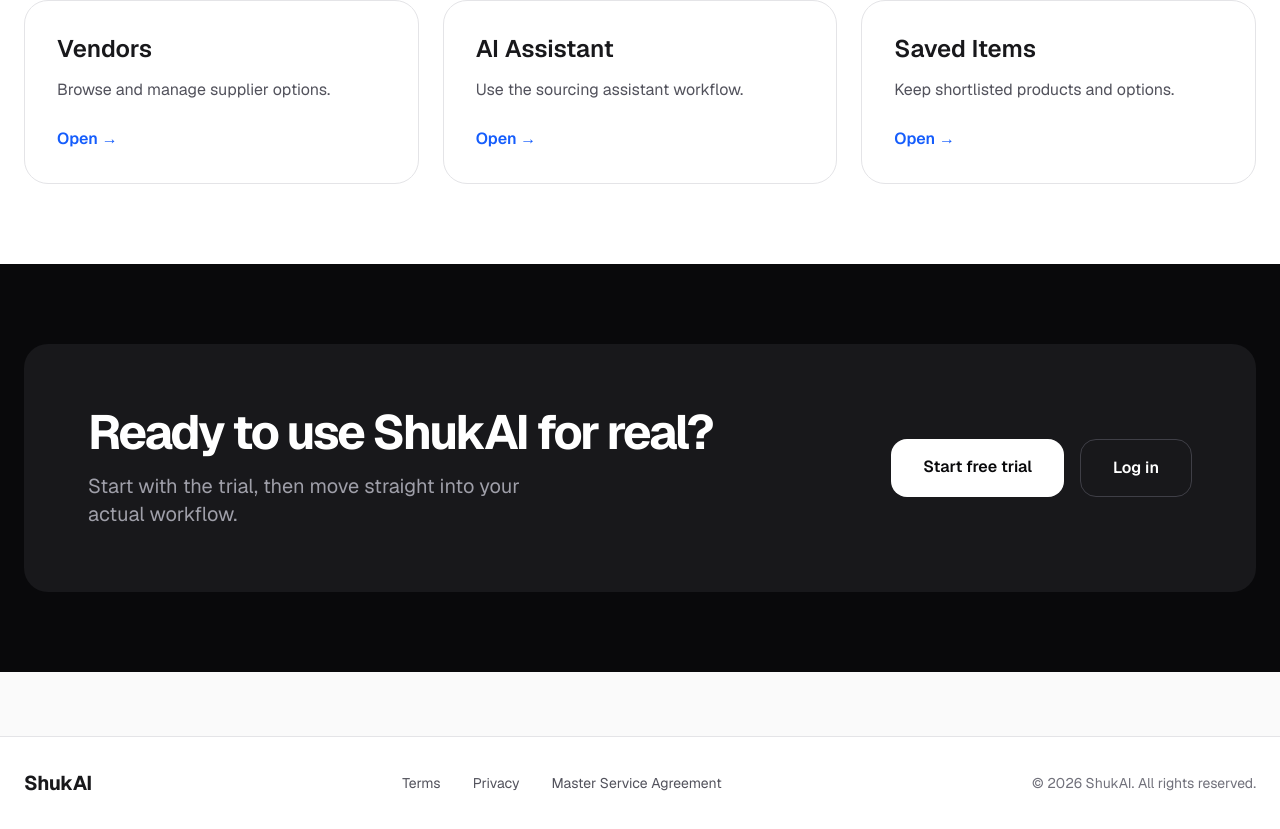
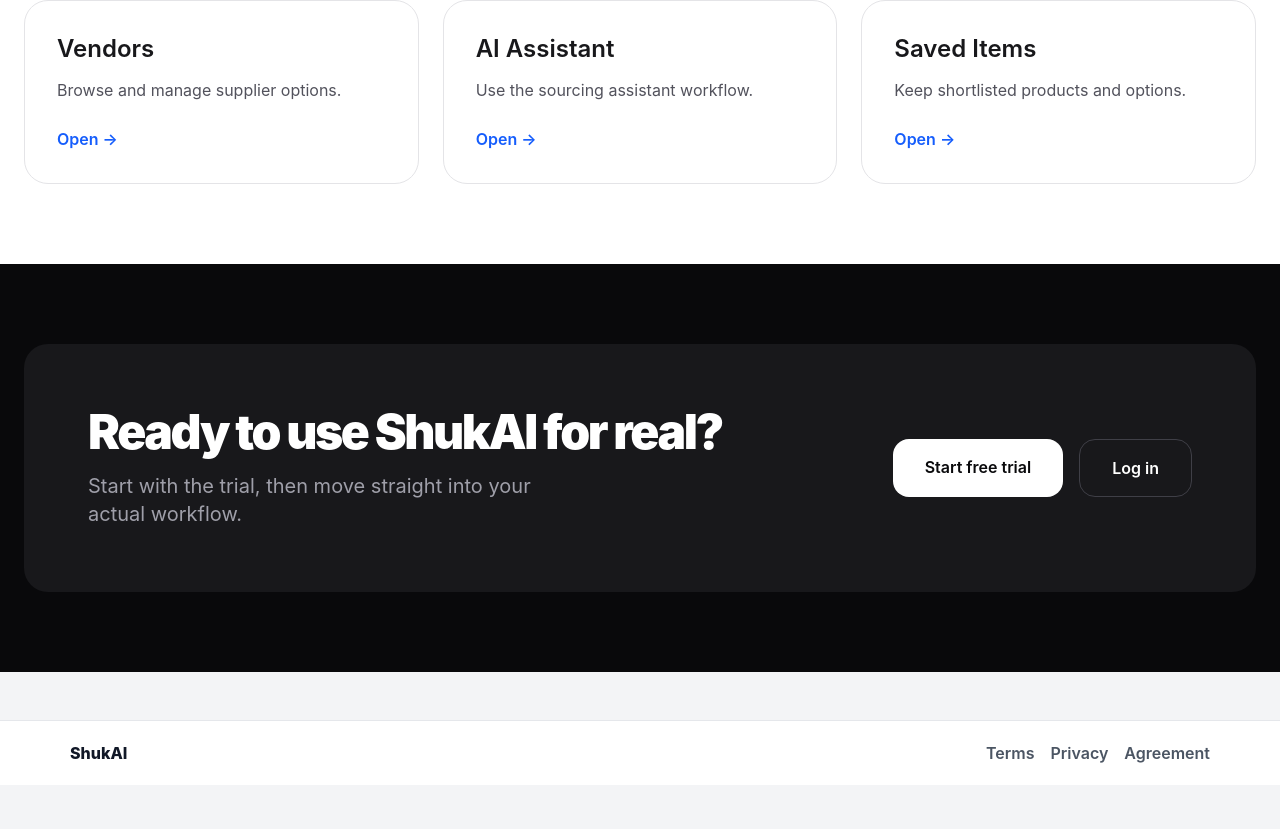
Before and after one commit to Gr33nstonecorp/shuka, a Next.js app: page / in a window 1280 px wide. Shown: the part 1215-2044 px from the top of the page. After the commit the page ends 2000 px from the top, so only its background shows below. Built offline with nearby package versions, Linux system fonts and the light colour scheme; no server answers.

Commit message:
Update layout.tsx

```diff
--- a/app/layout.tsx
+++ b/app/layout.tsx
@@ -1,34 +1,9 @@
-import type { Metadata } from "next";
-import { Geist, Geist_Mono } from "next/font/google";
 import "./globals.css";
 import Link from "next/link";
 
-const geistSans = Geist({
-  variable: "--font-geist-sans",
-  subsets: ["latin"],
-  weight: ["400", "500", "600", "700"],
-});
-
-const geistMono = Geist_Mono({
-  variable: "--font-geist-mono",
-  subsets: ["latin"],
-  weight: ["400", "500", "700"],
-});
-
-export const metadata: Metadata = {
-  title: "ShukAI - AI Procurement Platform",
-  description: "AI-powered marketplace for modern procurement. Manage requests, compare quotes, track orders, and work with suppliers in one place.",
-  keywords: ["procurement", "AI marketplace", "quotes", "inventory", "supply chain"],
-  authors: [{ name: "Gr33nstonecorp" }],
-  openGraph: {
-    title: "ShukAI - AI Procurement Platform",
-    description: "Modern AI-powered platform for requests, quotes, orders, and vendor management.",
-    images: [{ url: "/og-image.jpg" }], // Add an image to public/ later
-    url: "https://shuka-theta.vercel.app",
-  },
-  twitter: {
-    card: "summary_large_image",
-  },
+export const metadata = {
+  title: "ShukAI",
+  description: "AI procurement platform for modern teams",
 };
 
 export default function RootLayout({
@@ -37,29 +12,88 @@ export default function RootLayout({
   children: React.ReactNode;
 }) {
   return (
-    <html lang="en" className={`${geistSans.variable} ${geistMono.variable} dark`}>
-      <body className="min-h-screen bg-zinc-50 dark:bg-zinc-950 text-zinc-900 dark:text-zinc-100 font-sans antialiased">
-        {/* Optional: Add a top navbar here later */}
-        <main className="flex-1">{children}</main>
+    <html lang="en">
+      <body
+        style={{
+          margin: 0,
+          minHeight: "100vh",
+          background: "#f3f4f6",
+          color: "#111827",
+          fontFamily:
+            'Inter, ui-sans-serif, system-ui, -apple-system, BlinkMacSystemFont, "Segoe UI", sans-serif',
+          display: "flex",
+          flexDirection: "column",
+        }}
+      >
+        <div style={{ flex: 1 }}>{children}</div>
 
-        <footer className="border-t border-zinc-200 dark:border-zinc-800 bg-white dark:bg-zinc-900 mt-16">
-          <div className="max-w-7xl mx-auto px-6 py-8 flex flex-col md:flex-row justify-between items-center gap-6">
-            <div className="font-bold text-xl tracking-tight">ShukAI</div>
+        <footer
+          style={{
+            borderTop: "1px solid #e5e7eb",
+            background: "#ffffff",
+            marginTop: "48px",
+          }}
+        >
+          <div
+            style={{
+              maxWidth: "1180px",
+              margin: "0 auto",
+              padding: "20px",
+              display: "flex",
+              justifyContent: "space-between",
+              alignItems: "center",
+              gap: "16px",
+              flexWrap: "wrap",
+            }}
+          >
+            <div
+              style={{
+                fontWeight: 800,
+                color: "#111827",
+              }}
+            >
+              ShukAI
+            </div>
 
-            <div className="flex flex-wrap gap-x-8 gap-y-2 text-sm text-zinc-600 dark:text-zinc-400">
-              <Link href="/terms" className="hover:text-zinc-900 dark:hover:text-white transition-colors">
+            <div
+              style={{
+                display: "flex",
+                gap: "16px",
+                flexWrap: "wrap",
+              }}
+            >
+              <Link
+                href="/terms"
+                style={{
+                  textDecoration: "none",
+                  color: "#4b5563",
+                  fontWeight: 600,
+                }}
+              >
                 Terms
               </Link>
-              <Link href="/privacy" className="hover:text-zinc-900 dark:hover:text-white transition-colors">
+
+              <Link
+                href="/privacy"
+                style={{
+                  textDecoration: "none",
+                  color: "#4b5563",
+                  fontWeight: 600,
+                }}
+              >
                 Privacy
               </Link>
-              <Link href="/msa" className="hover:text-zinc-900 dark:hover:text-white transition-colors">
-                Master Service Agreement
+
+              <Link
+                href="/msa"
+                style={{
+                  textDecoration: "none",
+                  color: "#4b5563",
+                  fontWeight: 600,
+                }}
+              >
+                Agreement
               </Link>
-            </div>
-
-            <div className="text-sm text-zinc-500 dark:text-zinc-500">
-              © {new Date().getFullYear()} ShukAI. All rights reserved.
             </div>
           </div>
         </footer>
```
